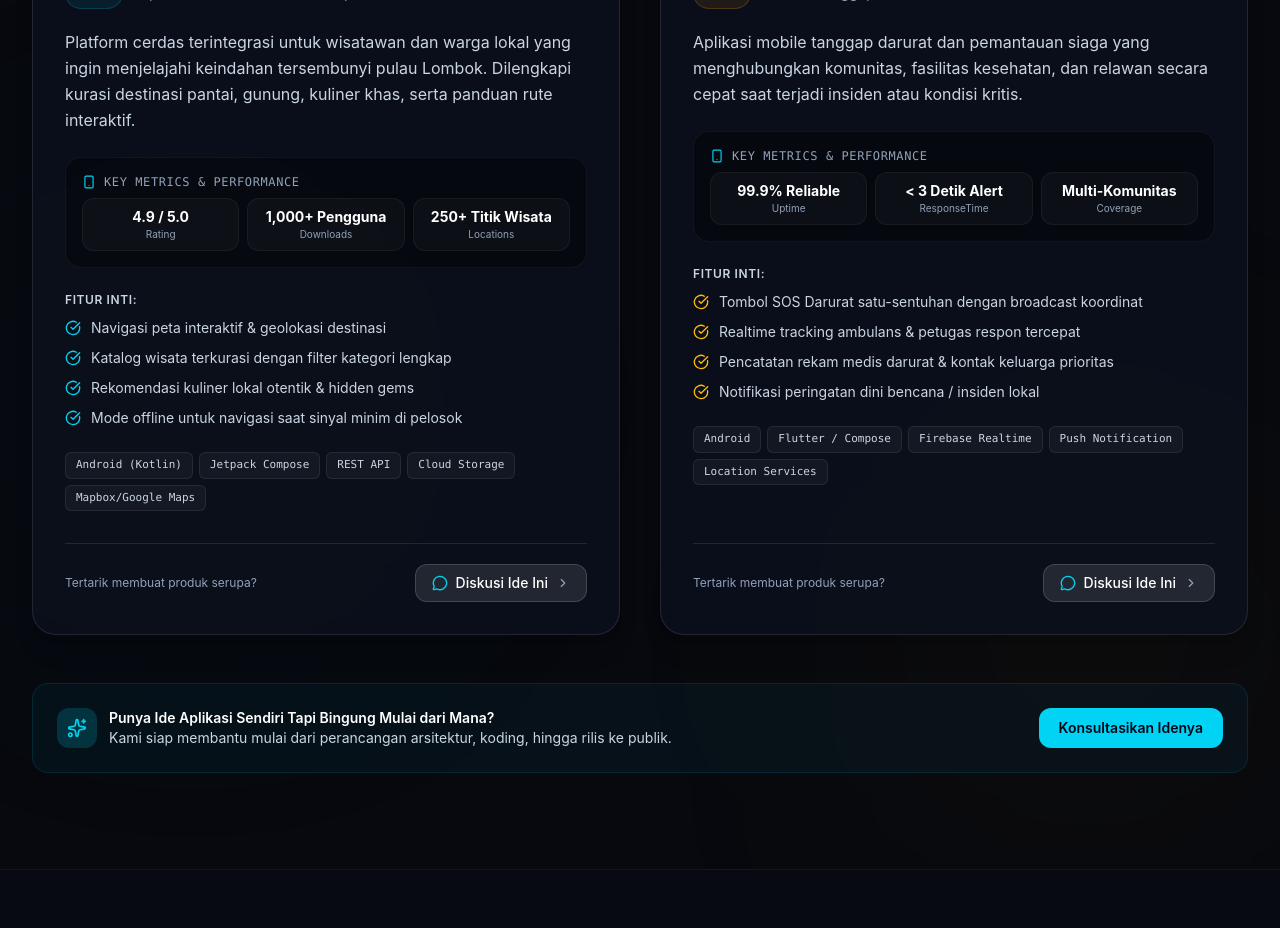
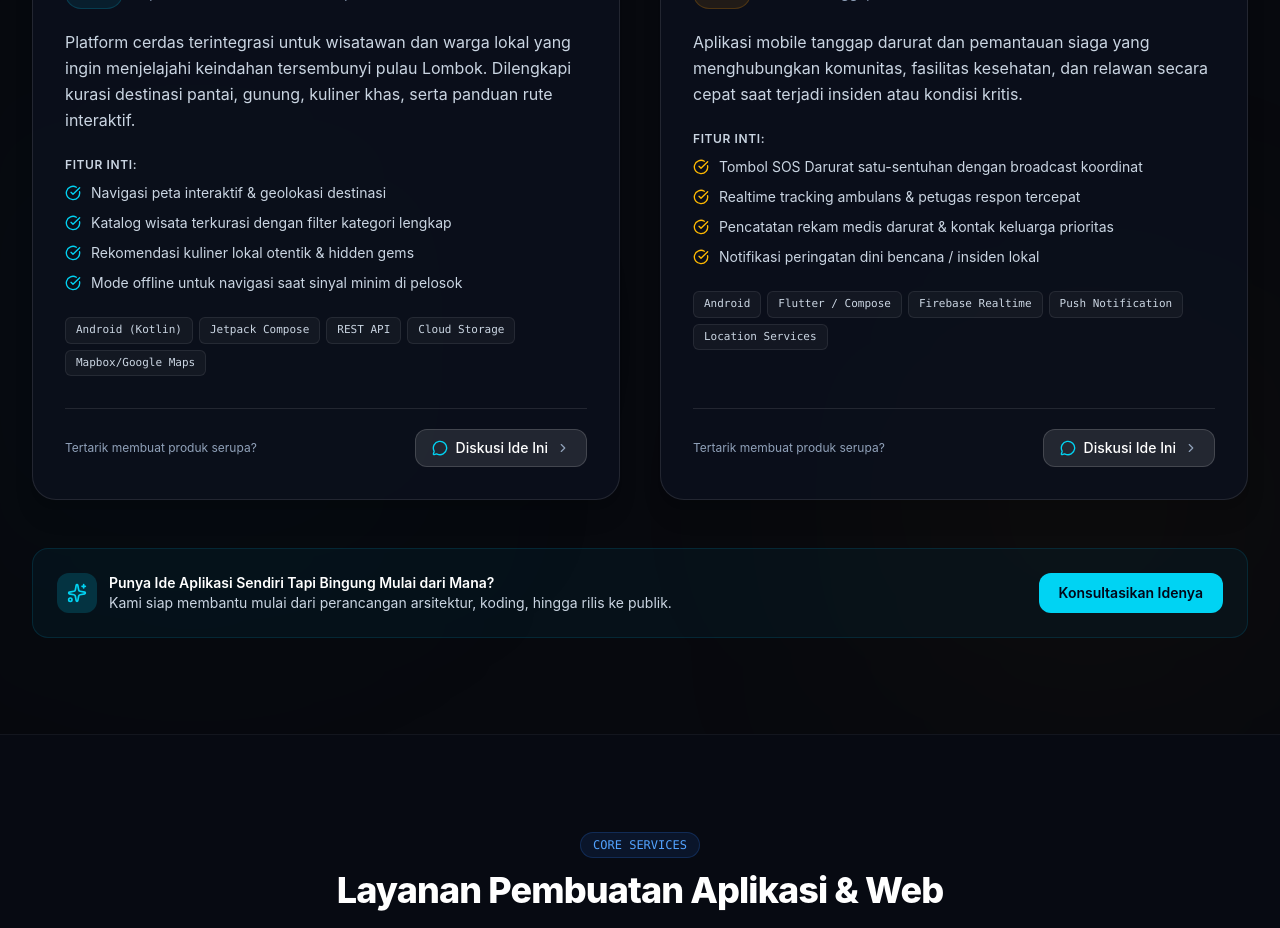
Before and after one commit to kulitechid/kulitech.github.io, a React (Vite) app: page / in a window 1280 px wide. Shown: the part 1260-2188 px from the top of the page. Built offline with nearby package versions, Linux system fonts and the light colour scheme.

Commit message:
refactor: remove key metrics & performance section from products showcase

```diff
--- a/src/components/ProductShowcase.jsx
+++ b/src/components/ProductShowcase.jsx
@@ -9,7 +9,6 @@ import {
   ExternalLink,
   MessageCircle,
   CheckCircle,
-  Smartphone,
   ChevronRight
 } from "lucide-react";
 import { PRODUCTS, CONTACT_INFO } from "../data/content";
@@ -83,22 +82,6 @@ export default function ProductShowcase() {
                     <p className="mt-5 text-sm sm:text-base text-slate-300 leading-relaxed">
                       {product.description}
                     </p>
-
-                    {/* Interactive Mockup / Metric Highlight Box */}
-                    <div className="mt-6 p-4 rounded-2xl bg-black/40 border border-white/5">
-                      <div className="text-xs font-mono text-slate-400 mb-2 uppercase tracking-wider flex items-center gap-2">
-                        <Smartphone className="w-3.5 h-3.5 text-cyan-400" />
-                        <span>Key Metrics &amp; Performance</span>
-                      </div>
-                      <div className="grid grid-cols-3 gap-2 text-center">
-                        {Object.entries(product.metrics).map(([key, val]) => (
-                          <div key={key} className="bg-white/[0.03] p-2 rounded-xl border border-white/5">
-                            <div className="text-xs sm:text-sm font-bold text-white">{val}</div>
-                            <div className="text-[10px] text-slate-400 capitalize">{key}</div>
-                          </div>
-                        ))}
-                      </div>
-                    </div>
 
                     {/* Key Highlights list */}
                     <div className="mt-6 space-y-2.5">
```
